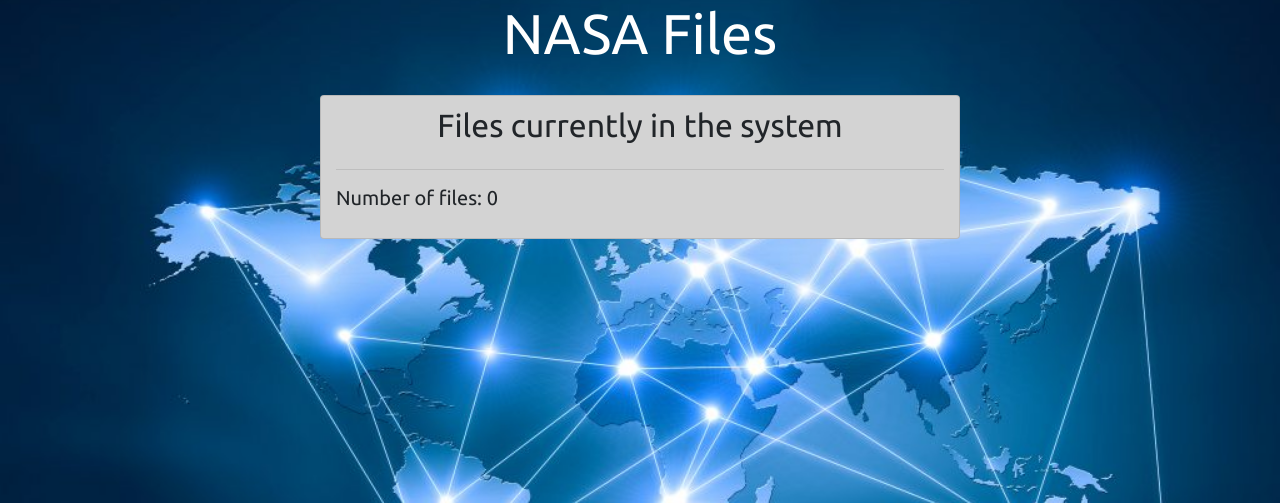
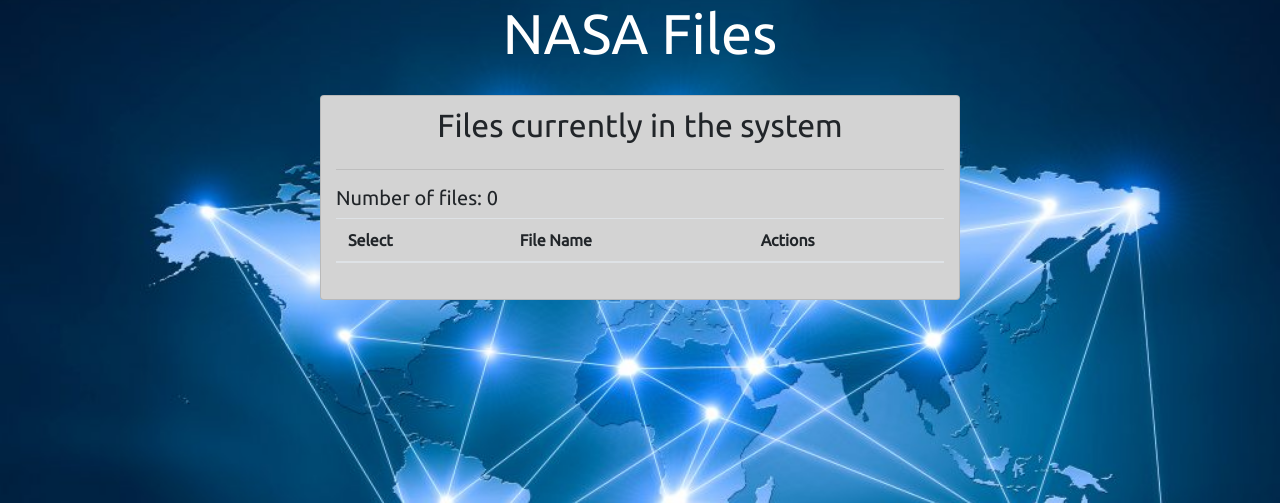
Before and after one commit to TravisAdsittBoiseState/Hydrological-Data-Managment, a Django app: page /nasa in a window 1280 px wide. Shown: the part 56-559 px from the top of the page. Run offline with Django 3.2, Linux system fonts and the light colour scheme; a user stored in the database is signed in; lists and menus that the app fills with data are empty; some libraries are stand-ins or nearby versions.

Commit message:
Added views for NOAA and NASA files. Made table for NOAA/NASA views.

```diff
--- a/website/core/templates/core/files.tpl.html
+++ b/website/core/templates/core/files.tpl.html
@@ -10,11 +10,33 @@
 	<hr>
 	<div class="file-list">
 		<h5>Number of files: {{num_files}}</h5>
-		<ul class="list-group">
+		<table class="table table-striped">
+			<thead>
+				<tr>
+				  <th>Select</th>
+				  <th>File Name</th>
+				  <th>Actions</th>
+				</tr>
+			</thead>
+			<tbody>
 			{% for file in files %}
-				    <a href="download/?file={{file}}"> {{file}} </a>
+				<tr>
+				  <th>Put Checkbox Here!</th>
+				  <th>{{ file.file_name }}</th>
+				  <th>
+					<a class="btn btn-sm btn-success" href="download/?file={{ file.path }}/{{ file.file_name }}">Download</a>
+					{% if organization == "NOAA" %}
+						<a class="btn btn-sm btn-primary" href="/viewNOAA?file={{ file.path }}/{{ file.file_name }}">View</a>
+					{% elif organization == "NASA" %}
+						<a class="btn btn-sm btn-primary" href="/viewNASA?file={{ file.path }}/{{ file.file_name }}">View</a>
+					{% else %}
+						<a class="btn btn-sm btn-primary" href="#">View</a>
+					{% endif %}
+				  </th>
+				</tr>
 			{% endfor %}
-		</ul>
+			</tbody>
+		</table>
 	</div>
 </div>
 {% endblock %}
--- a/website/core/urls.py
+++ b/website/core/urls.py
@@ -7,5 +7,7 @@
 	path('nasa', views.nasa, name='nasa'),
 	path('noaa', views.noaa, name='noaa'),
 	path('dataRequest', views.dataRequest, name='dataRequest'),
+	path('viewNOAA', views.viewNOAA, name='viewNOAA'),
+	path('viewNASA', views.viewNASA, name='viewNASA'),
 	path('logout', views.logout, name='logout')
 ]
--- a/website/core/views.py
+++ b/website/core/views.py
@@ -28,10 +28,10 @@
 	for root, dirs, files in os.walk(myfiles):
 		for file in files:
 			if file.endswith('.h5'):
-				file_list.append(file)
+				file_list.append({'path': root, 'file_name': file})
 
 	num_files = len(file_list)
-	return render_to_response('core/files.tpl.html', {'organization': 'NASA', 'user': user, 'files': file_list, 'num_files': num_files, 'abspath': myfiles})
+	return render_to_response('core/files.tpl.html', {'organization': 'NASA', 'user': user, 'files': file_list, 'num_files': num_files})
 
 @login_required
 def noaa(request):
@@ -43,7 +43,7 @@
 	for root, dirs, files in os.walk(myfiles):
 		for file in files:
 			if file.endswith('.nc'):
-				file_list.append(os.path.join(root,file))
+				file_list.append({'path': root, 'file_name': file})
 
 	num_files = len(file_list)
 	return render_to_response('core/files.tpl.html', {'organization': 'NOAA', 'user': user, 'files': file_list, 'num_files': num_files})
@@ -59,6 +59,22 @@
     else:
         form = DataRequestForm()
     return render(request, 'core/dataRequest.html', {'form': form})
+
+@login_required
+def viewNOAA(request):
+    #-- Magic Happens Here --#
+    user = request.user
+    file_path = request.GET.get('file')
+    file_name = file_path.split("/")[len(file_path.split("/")) - 1]
+    return render_to_response('core/viewNOAA.html', {'file': file_name})
+
+@login_required
+def viewNASA(request):
+    #-- Magic Happens Here --#
+    user = request.user
+    file_path = request.GET.get('file')
+    file_name = file_path.split("/")[len(file_path.split("/")) - 1]
+    return render_to_response('core/viewNASA.html', {'file': file_name})
 
 #-- Helper Functions --#
 
```
Also changed, not shown: website/core/templates/core/viewNASA.html (added, +15 -0 lines), website/core/templates/core/viewNOAA.html (added, +15 -0 lines), website/core/models.py (line endings or trailing spaces).
